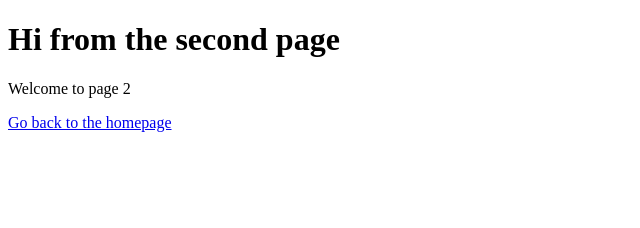
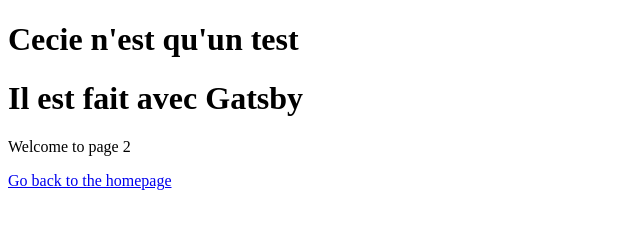
Before and after one commit to ndiagamactarfall/gastby-hello-2, a Gatsby site: page /page-2 in a window 1280 px wide. Shown: the whole page, without its empty margins (0-640 px from the left). Built offline with nearby package versions, Linux system fonts and the light colour scheme; Gatsby itself is replaced by a stand-in of ours.

Commit message:
change to page 2

```diff
--- a/src/pages/page-2.js
+++ b/src/pages/page-2.js
@@ -3,7 +3,8 @@
 
 const SecondPage = () => (
   <div>
-    <h1>Hi from the second page</h1>
+    <h1>Cecie  n'est qu'un test </h1>
+	<h1>Il est fait avec Gatsby  </h1>
     <p>Welcome to page 2</p>
     <Link to="/">Go back to the homepage</Link>
   </div>
```
